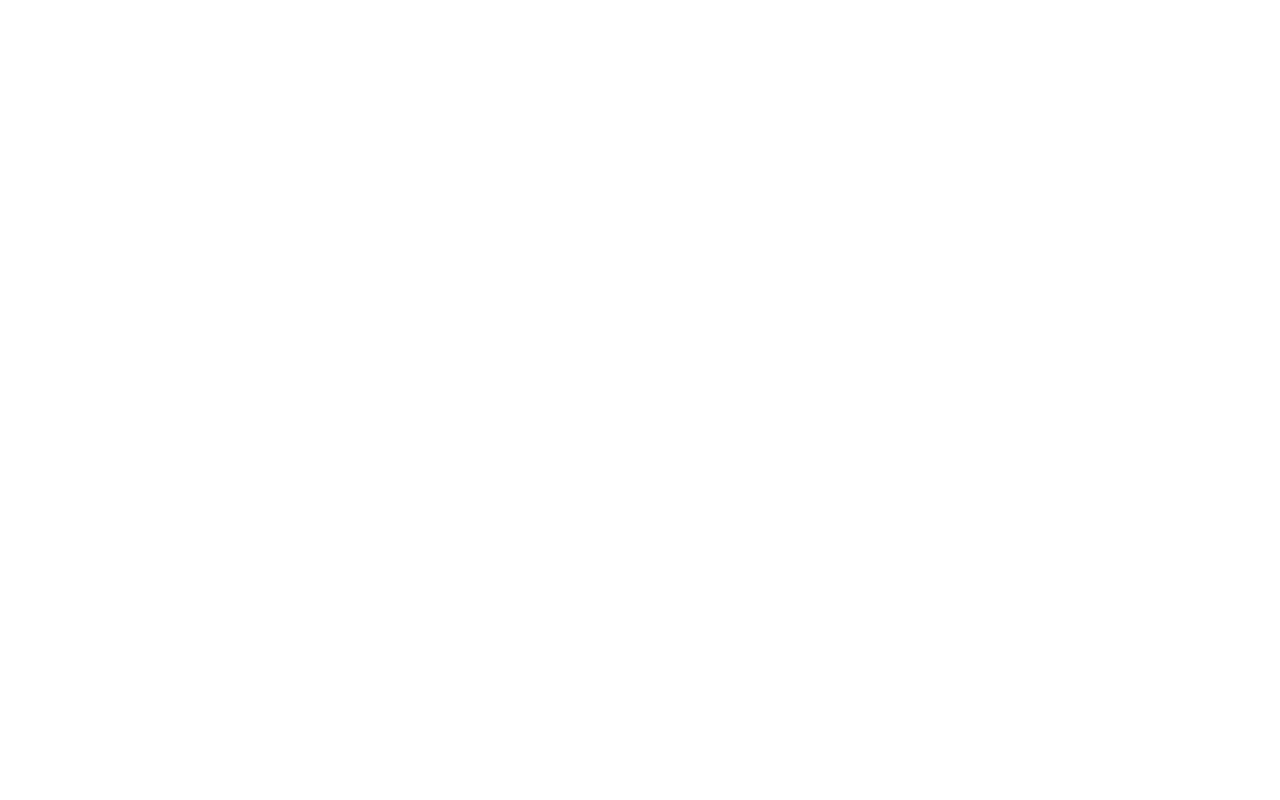
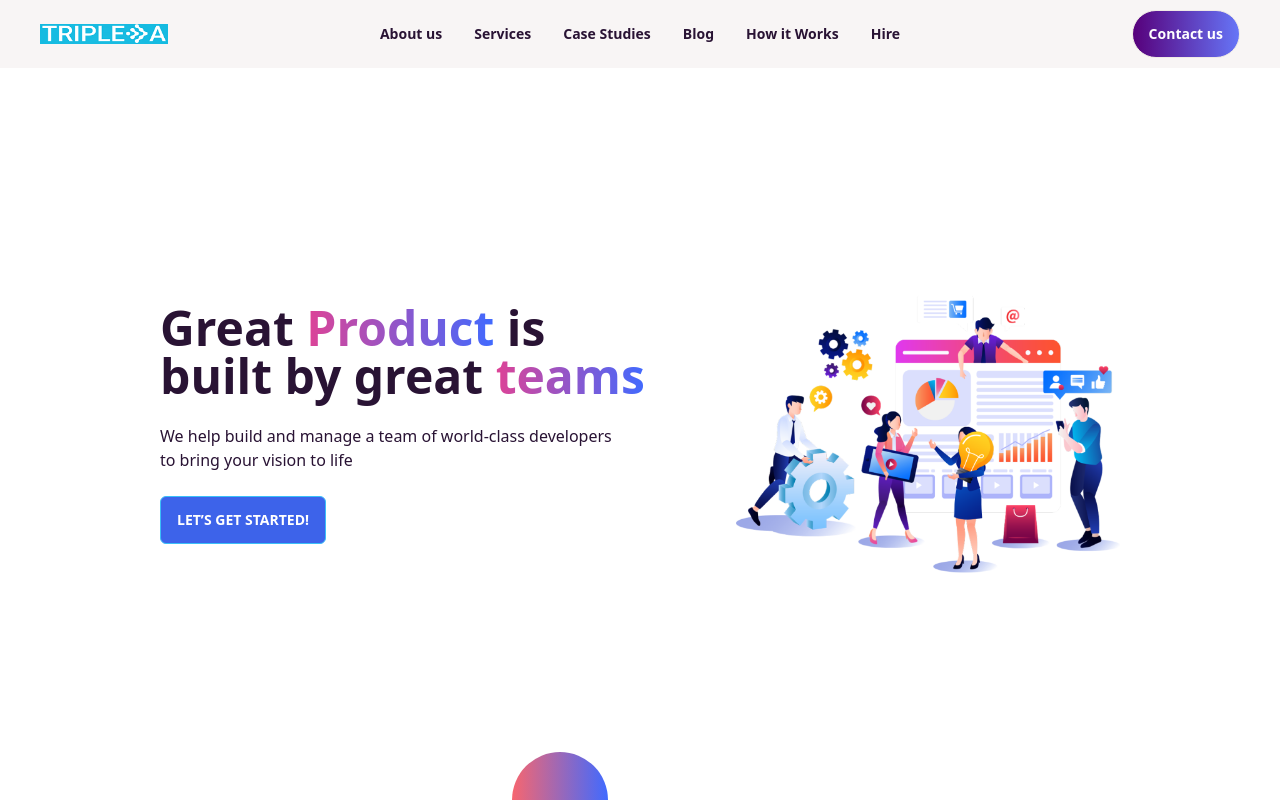
Before and after one commit to masudranadhk/TripleASoftware, a plain HTML site: page index.html in a window 1280 px wide. Drawn offline with nearby package versions, Linux system fonts and the light colour scheme.

Commit message:
Banner Commit

```diff
--- a/index.html
+++ b/index.html
@@ -1,11 +1,101 @@
 <!DOCTYPE html>
-<html lang="en">
+<html lang="en" data-theme="cupcake">
+
 <head>
     <meta charset="UTF-8">
     <meta name="viewport" content="width=device-width, initial-scale=1.0">
     <title>Triple A Software</title>
+    <link rel="shortcut icon" href="./images/LogoFavicon.PNG" type="image/x-icon">
+    <link href="https://cdn.jsdelivr.net/npm/daisyui@3.4.0/dist/full.css" rel="stylesheet" type="text/css" />
+    <script src="https://cdn.tailwindcss.com"></script>
+
 </head>
+
 <body>
+    <header>
+        <nav>
+            <div class="navbar bg-base-100 px-5 md:px-10 lg:px-10 bg-[#f8f5f5]">
+                <div class="navbar-start">
+                    <div class="dropdown">
+                        <label tabindex="0" class="btn btn-ghost lg:hidden">
+                            <svg xmlns="http://www.w3.org/2000/svg" class="h-5 w-5" fill="none" viewBox="0 0 24 24"
+                                stroke="currentColor">
+                                <path stroke-linecap="round" stroke-linejoin="round" stroke-width="2"
+                                    d="M4 6h16M4 12h8m-8 6h16" />
+                            </svg>
+                        </label>
+                        <ul tabindex="0"
+                            class="menu menu-sm dropdown-content mt-3 z-[1] p-2 shadow bg-base-100 rounded-box w-52 font-bold">
+                            <li><a>About us</a></li>
+                            <li><a>Services</a></li>
+                            <li><a>Case Studies</a></li>
+                            <li><a>Blog</a></li>
+                            <li><a>How it Works</a></li>
+                            <li><a>Hire</a></li>
+                        </ul>
+                    </div>
+                    <!-- <a class="btn btn-ghost normal-case text-xl">daisyUI</a> -->
+                    <img class="w-32 h-5" src="./images/LogoFavicon.PNG" alt="">
+                </div>
+                <div class="navbar-center hidden lg:flex">
+                    <ul class="menu menu-horizontal px-1 font-bold">
+                        <li><a>About us</a></li>
+                        <li><a>Services</a></li>
+                        <li><a>Case Studies</a></li>
+                        <li><a>Blog</a></li>
+                        <li><a>How it Works</a></li>
+                        <li><a>Hire</a></li>
+                    </ul>
+                </div>
+                <div class="navbar-end">
+                    <a class="btn bg-gradient-to-r from-[#57007B] to-[#6675F7] text-white normal-case">Contact us</a>
+
+
+                </div>
+            </div>
+        </nav>
+        <section>
+
+            <div
+                class="flex relative justify-between items-center flex-col-reverse md:flex-col-reverse lg:flex-row hero min-h-[calc(100vh-68px)] bg-[#ffffff] px-5 md:px-40 lg:px-40">
+
+                <div>
+                    <h1 class=" text-4xl md:text-4xl lg:text-5xl font-bold">Great <span
+                            class="text-transparent bg-clip-text bg-gradient-to-r from-[#DE4396] to-[#406AFF]">Product</span>
+                        is <br>
+                        built by great <span
+                            class="text-transparent bg-clip-text bg-gradient-to-r from-[#DE4396] to-[#406AFF]"
+                            ]>teams</span></h1>
+                    <p class="py-4 md:py-6 lg:py-6 text-[12px] md:text-[16px] lg:text-[16px]">We help build and manage a
+                        team of world-class developers <br> to bring your vision
+                        to life</p>
+                    <button class=" mb-20 md:mb-5 lg:mb-5 btn btn-info bg-[#3D63EA] text-white rounded-md ">Let’s get
+                        started!</button>
+
+                </div>
+
+                <div>
+                    <img src="/images/banner.png" class="max-w-sm  bg-white" />
+
+                </div>
+
+                <div class=" absolute bottom-0 left-4 md:left-72 lg:left-96 ml-32 h-12 w-24  bg-gradient-to-r from-[#F7666F] to-[#406AFF]
+                rounded-tl-full rounded-tr-full text-center"></div>
+                <!-- <div class="h-12 w-24 -mt-12 ml-32 md:-mt-12 lg:-mt-12  md:ml-96 lg:ml-96 bg-gradient-to-r from-[#F7666F] to-[#406AFF]
+                rounded-tl-full rounded-tr-full text-center"></div> -->
+            </div>
+
+
+
+            <!-- -mt-12 ml-32 md:-mt-12 lg:-mt-12  md:ml-96 lg:ml-96 -->
+        </section>
+
+    </header>
+
 
 </body>
+
 </html>
+
+<!-- <div class="bg-red-500 max-w-screen-xl mx-auto my-10 py-5 px-8 md:px-16 lg:px-24">1</div>
+<div class="bg-yellow-300 max-w-screen-xl mx-auto my-10 py-5 px-8 md:px-16 lg:px-24">2</div> -->
--- /dev/null
+++ b/tailwind.config.js
@@ -0,0 +1,8 @@
+/** @type {import('tailwindcss').Config} */
+module.exports = {
+    content: ["./src/**/*.{html,js}"],
+    theme: {
+      extend: {},
+    },
+    plugins: [],
+  }
```
Also changed, not shown: images/Logo.PNG (added), images/LogoFavicon.PNG (added), images/banner.png (added), images/banner_circle.png (added).
